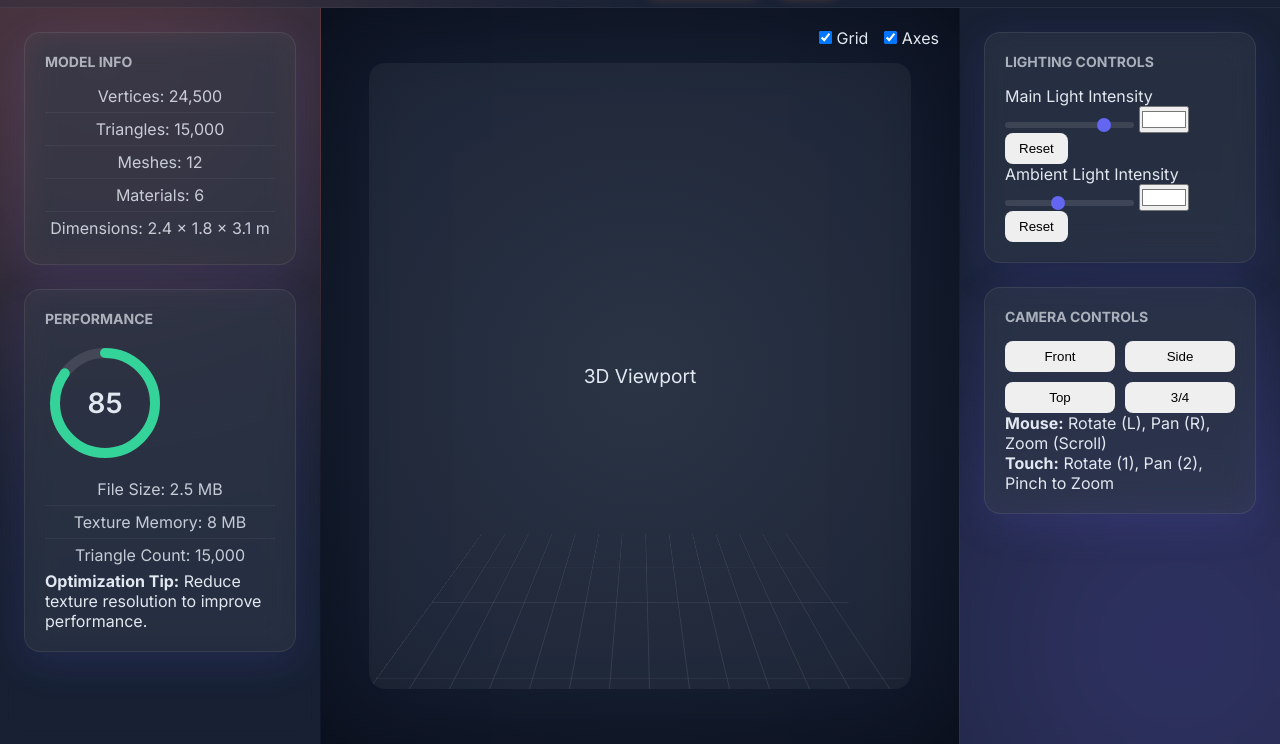
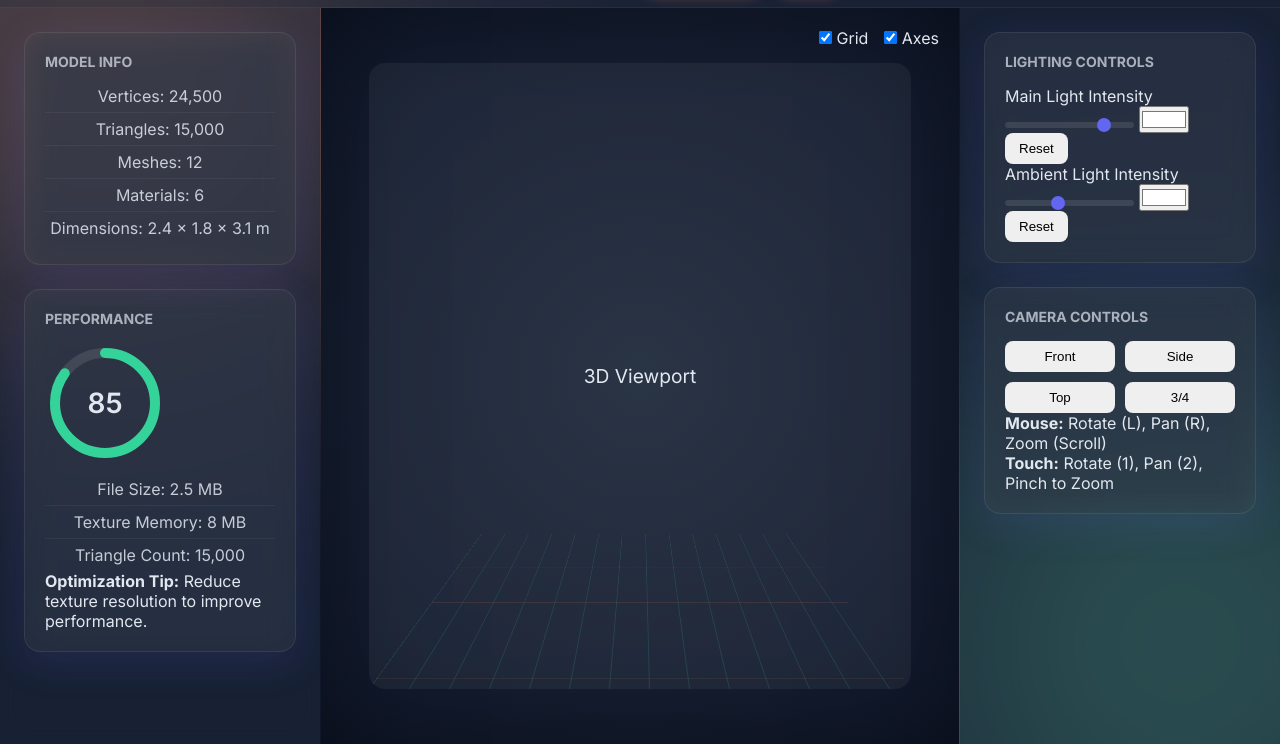
Before and after one commit to AlinaAlenikova/alinaalenikova.3DModelVisualizer.github.io, a plain HTML site: page index.html in a window 1280 px wide. Shown: the part 56-800 px from the top of the page. Drawn offline with Linux system fonts and the light colour scheme.

Commit message:
small fix

```diff
--- a/styles.css
+++ b/styles.css
@@ -191,8 +191,8 @@ body.light .viewport {
   inset: 0;
 
   background-image:
-    linear-gradient(rgba(255,255,255,0.15) 1px, transparent 1px),
-    linear-gradient(90deg, rgba(255,255,255,0.15) 1px, transparent 1px);
+    linear-gradient(rgba(255,138,92,0.25) 1px, transparent 1px), /* peach lines */
+    linear-gradient(90deg, rgba(52,211,153,0.25) 1px, transparent 1px); /* green lines */
 
   background-size: 40px 40px;
 
@@ -332,17 +332,6 @@ body.dark::before,
 body.dark::after {
   content: "";
   position: fixed;
-  width: 400px;
-  height: 400px;
-  border-radius: 50%;
-  filter: blur(120px);
-  z-index: -1;
-}
-
-body.dark::before,
-body.dark::after {
-  content: "";
-  position: fixed;
   width: 500px;
   height: 500px;
   border-radius: 50%;
@@ -352,13 +341,24 @@ body.dark::after {
 }
 
 body.dark::before {
-  background: radial-gradient(circle, #ff6b6b, #ff8a5c);
+  background: radial-gradient(circle, #ff8a5c, #ffc2a0); /* Peachy glow */
   top: -150px;
   left: -150px;
 }
 
 body.dark::after {
-  background: radial-gradient(circle, #6366f1, #8b5cf6);
+  background: radial-gradient(circle, #34d399, #a0f4c5); /* Green glow */
   bottom: -150px;
   right: -150px;
 }
+body.light::before {
+  background: radial-gradient(circle, #ffd6b0, #ffe6d6);
+  top: -150px;
+  left: -150px;
+}
+
+body.light::after {
+  background: radial-gradient(circle, #a3f7c7, #d0fff0);
+  bottom: -150px;
+  right: -150px;
+}
```
Also changed, not shown: script.js (line endings or trailing spaces).
